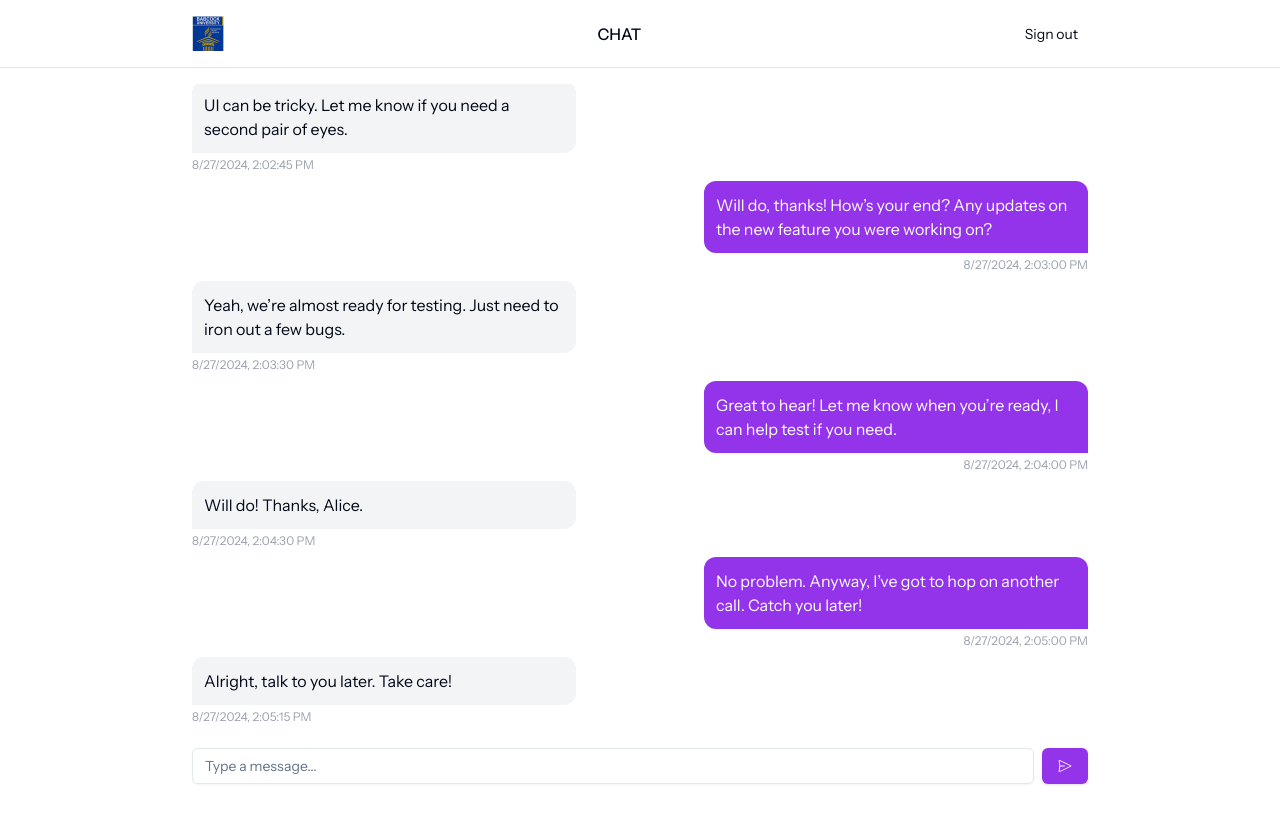
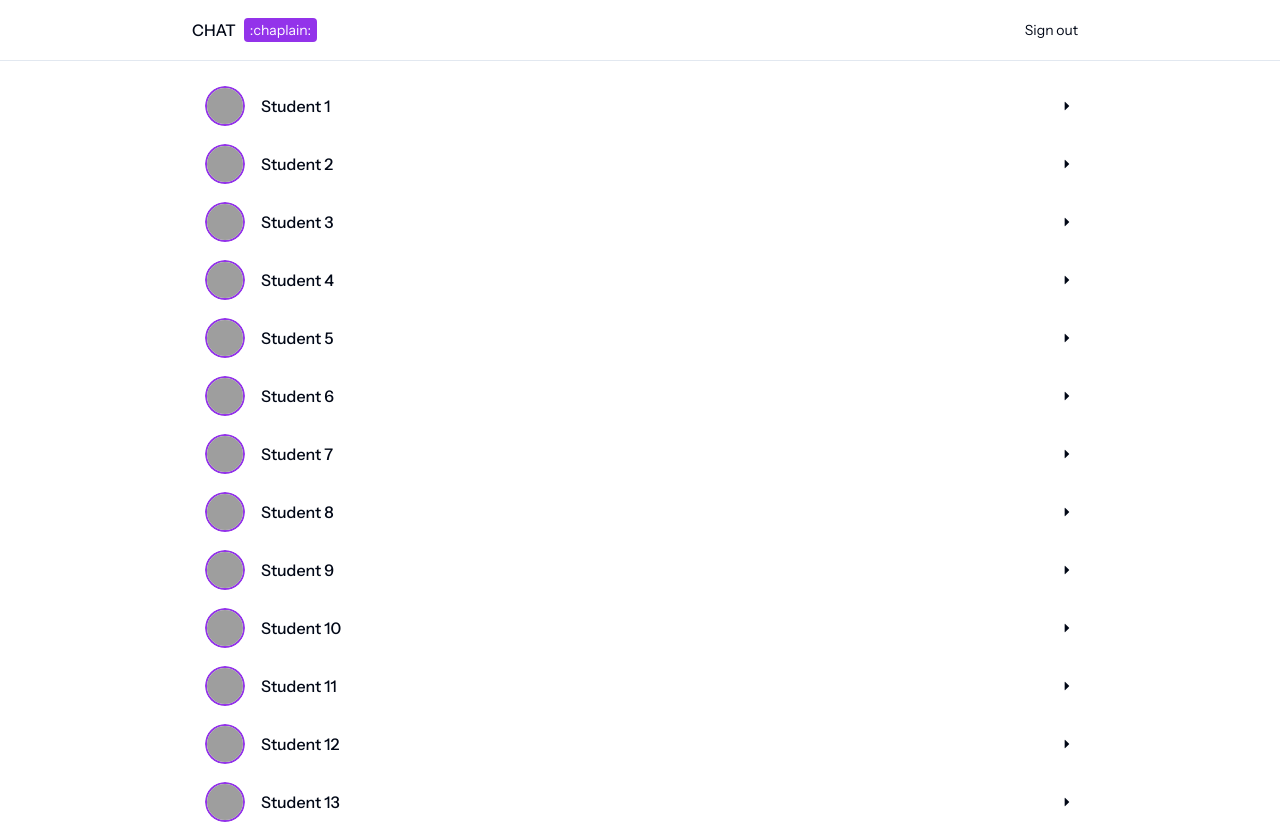
Before and after one commit to bucc-dev/chaplain-chat-website-frontend, a Next.js app: page /chat in a window 1280 px wide. Shown: the top 824 px of the page. Before the commit the page ends 800 px from the top, so only its background shows below. Built offline with nearby package versions, Linux system fonts and the light colour scheme; grey boxes are pictures that could not be loaded.

Commit message:
wip: setting chat infrastructure

```diff
--- a/package.json
+++ b/package.json
@@ -9,6 +9,7 @@
     "lint": "next lint"
   },
   "dependencies": {
+    "@radix-ui/react-avatar": "^1.1.0",
     "@radix-ui/react-icons": "^1.3.0",
     "@radix-ui/react-slot": "^1.1.0",
     "class-variance-authority": "^0.7.0",
--- a/src/atoms/atoms.ts
+++ b/src/atoms/atoms.ts
@@ -2,5 +2,6 @@ import { atom } from "recoil";
 
 export const USER = atom<"STUDENT" | "CHAPLAIN">({
   key: "user",
-  default: "STUDENT",
+  //   default: "STUDENT",
+  default: "CHAPLAIN",
 });
--- a/src/components/chat/ChaplainChat.tsx
+++ /dev/null
@@ -1,5 +0,0 @@
-const ChaplainChat = () => {
-  return <div>ChaplainChat</div>;
-};
-
-export default ChaplainChat;
--- a/src/components/chat/StudentChat.tsx
+++ b/src/components/chat/ChatTemplate.tsx
@@ -1,16 +1,13 @@
-import { USER } from "@/atoms/atoms";
 import { Button } from "@/components/ui/button";
 import { Input } from "@/components/ui/input";
 import { MOCK_CHAT } from "@/constants/constants";
 import { cn } from "@/lib/utils";
 import { useEffect, useRef, useState } from "react";
 import { GoPaperAirplane } from "react-icons/go";
-import { useRecoilValue } from "recoil";
 
-const StudentChat = () => {
+const StudentChat = ({ sender }: { sender: "STUDENT" | "CHAPLAIN" }) => {
   const [message, setMessage] = useState("");
   const scrollElement = useRef<HTMLSpanElement>(null);
-  const user = useRecoilValue(USER);
 
   const sendMessage = () => {
     if (!message) return;
@@ -25,7 +22,7 @@ const StudentChat = () => {
 
   return (
     <div className="h-[calc(100vh-6rem)] flex flex-col gap-4">
-      <div className="w-full overflow-y-scroll h-full max-h-[calc(100vh-9.5rem)] flex flex-col gap-2">
+      <div className="w-full overflow-y-scroll h-full max-h-[calc(100vh-7rem)] flex flex-col gap-2">
         {MOCK_CHAT.map((m, i) => {
           const date_time = new Date(m.timestamp).toLocaleString();
 
--- /dev/null
+++ b/src/components/chat/StudentMessages.tsx
@@ -0,0 +1,33 @@
+import { Avatar, AvatarFallback, AvatarImage } from "@/components/ui/avatar";
+import { PAGES } from "@/constants/constants";
+import Link from "next/link";
+import { GoTriangleRight } from "react-icons/go";
+
+const StudentMessages = () => {
+  return (
+    <div className="flex flex-col pb-4">
+      {Array.from({ length: 20 }).map((a, i) => (
+        <Link href={PAGES.chaplain_chat(`student-${i + 1}`)} key={i}>
+          <div className="w-full hover:bg-gray-50 py-2 px-3 flex items-center justify-start gap-4 rounded-xl border border-transparent hover:border-gray-200">
+            <Avatar>
+              <AvatarImage
+                src={`https://api.dicebear.com/9.x/lorelei-neutral/svg?seed=Student${
+                  i + 1
+                }`}
+                alt="avatar"
+                className="border-2 border-main rounded-full"
+              />
+              <AvatarFallback>ST</AvatarFallback>
+            </Avatar>
+
+            <p className="font-medium mr-auto">Student {i + 1}</p>
+
+            <GoTriangleRight className="text-ain" />
+          </div>
+        </Link>
+      ))}
+    </div>
+  );
+};
+
+export default StudentMessages;
--- a/src/components/chat/Template.tsx
+++ b/src/components/chat/Template.tsx
@@ -2,22 +2,32 @@ import { TemplateProps } from "@/types/chat";
 import Image from "next/image";
 // import { checkAuthentication } from "../hoc/ProtectedRoute";
 import { IMAGES } from "@/constants/constants";
+import { USER } from "@/atoms/atoms";
+import { useRecoilValue } from "recoil";
 
 const DashboardTemplate = ({ children }: TemplateProps) => {
+  const user = useRecoilValue(USER);
+
   return (
     <section className="w-full min-h-screen flex items-center flex-col">
       <div className="w-full bg-white border-b p-4 flex items-center justify-center">
         <div className="w-full max-w-4xl flex items-center justify-between gap-4">
-          <Image
+          {/* <Image
             src={IMAGES.logo.src}
             width={IMAGES.logo.w}
             height={IMAGES.logo.h}
             alt="Logo"
             className="w-8"
             priority={true}
-          />
+          /> */}
 
-          <p className="font-medium">CHAT</p>
+          <div className="flex gap-2 items-center justify-center">
+            <p className="font-medium">CHAT</p>
+
+            <p className="text-xs md:text-sm bg-main text-white py-0.5 px-1.5 rounded-sm">
+              :{user.toLowerCase()}:
+            </p>
+          </div>
 
           <button
             className="text-sm py-1 px-2.5 rounded-md hover:bg-gray-100"
--- /dev/null
+++ b/src/components/ui/avatar.tsx
@@ -0,0 +1,48 @@
+import * as React from "react";
+import * as AvatarPrimitive from "@radix-ui/react-avatar";
+
+import { cn } from "@/lib/utils";
+
+const Avatar = React.forwardRef<
+  React.ElementRef<typeof AvatarPrimitive.Root>,
+  React.ComponentPropsWithoutRef<typeof AvatarPrimitive.Root>
+>(({ className, ...props }, ref) => (
+  <AvatarPrimitive.Root
+    ref={ref}
+    className={cn(
+      "relative flex h-10 w-10 shrink-0 overflow-hidden rounded-full",
+      className
+    )}
+    {...props}
+  />
+));
+Avatar.displayName = AvatarPrimitive.Root.displayName;
+
+const AvatarImage = React.forwardRef<
+  React.ElementRef<typeof AvatarPrimitive.Image>,
+  React.ComponentPropsWithoutRef<typeof AvatarPrimitive.Image>
+>(({ className, ...props }, ref) => (
+  <AvatarPrimitive.Image
+    ref={ref}
+    className={cn("aspect-square h-full w-full", className)}
+    {...props}
+  />
+));
+AvatarImage.displayName = AvatarPrimitive.Image.displayName;
+
+const AvatarFallback = React.forwardRef<
+  React.ElementRef<typeof AvatarPrimitive.Fallback>,
+  React.ComponentPropsWithoutRef<typeof AvatarPrimitive.Fallback>
+>(({ className, ...props }, ref) => (
+  <AvatarPrimitive.Fallback
+    ref={ref}
+    className={cn(
+      "flex h-full w-full items-center justify-center rounded-full bg-muted",
+      className
+    )}
+    {...props}
+  />
+));
+AvatarFallback.displayName = AvatarPrimitive.Fallback.displayName;
+
+export { Avatar, AvatarImage, AvatarFallback };
--- a/src/constants/constants.ts
+++ b/src/constants/constants.ts
@@ -18,6 +18,7 @@ export const PAGES = {
 
   home: "/",
   chat: "/chat",
+  chaplain_chat: (slug: string) => `/chat/${slug}`,
 };
 
 export const MOCK_CHAT = [
--- /dev/null
+++ b/src/pages/chat/[slug].tsx
@@ -0,0 +1,7 @@
+import ChatTemplate from "@/components/chat/ChatTemplate";
+
+const ChaplainChat = () => {
+  return <ChatTemplate sender="CHAPLAIN" />;
+};
+
+export default ChaplainChat;
--- a/src/pages/chat/index.tsx
+++ b/src/pages/chat/index.tsx
@@ -1,12 +1,16 @@
 import { USER } from "@/atoms/atoms";
-import ChaplainChat from "@/components/chat/ChaplainChat";
-import StudentChat from "@/components/chat/StudentChat";
+import StudentMessages from "@/components/chat/StudentMessages";
+import ChatTemplate from "@/components/chat/ChatTemplate";
 import { useRecoilValue } from "recoil";
 
 const Chat = () => {
   const user = useRecoilValue(USER);
 
-  return user === "STUDENT" ? <StudentChat /> : <ChaplainChat />;
+  return user === "STUDENT" ? (
+    <ChatTemplate sender="STUDENT" />
+  ) : (
+    <StudentMessages />
+  );
 };
 
 export default Chat;
```
Also changed, not shown: 1 other file (tests, documents, lock files or other folders).
